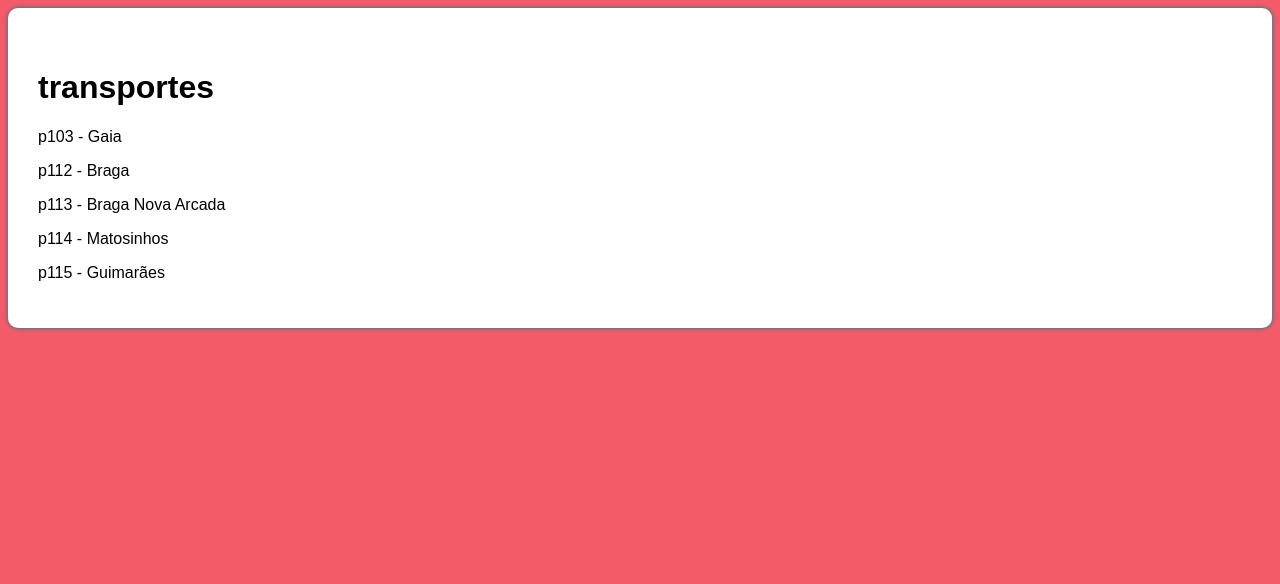
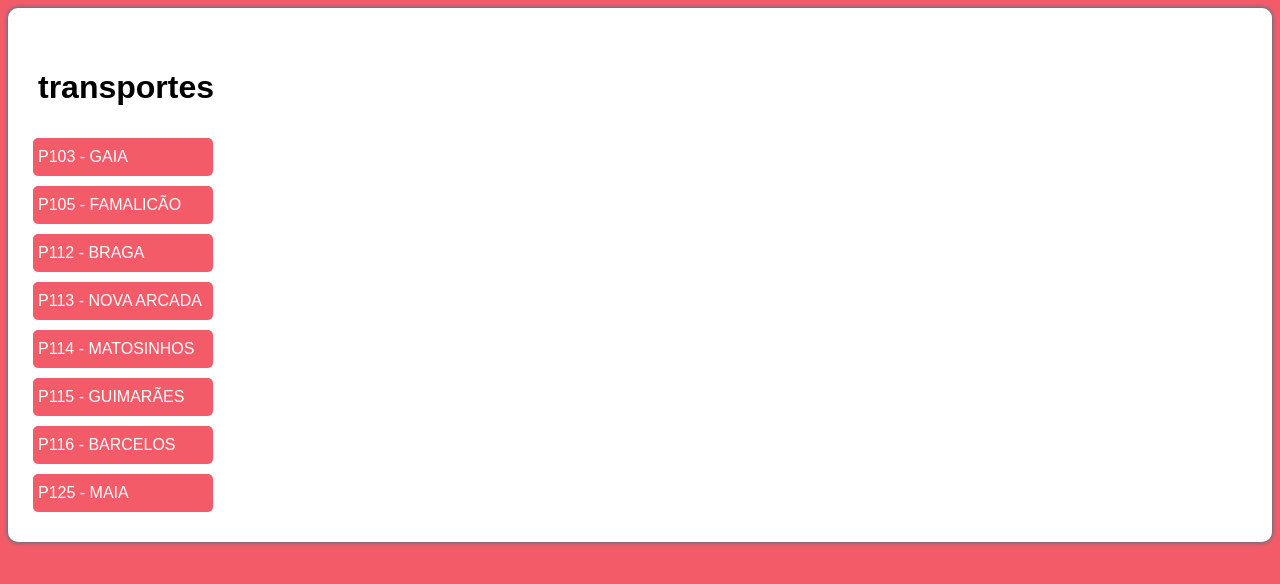
Before and after one commit to dmdiogomendes/mudaLogistica, a Next.js app: page /transportes in a window 1280 px wide. Shown: the top 584 px of the page. Built offline with nearby package versions, Linux system fonts and the light colour scheme.

Commit message:
diferent styles

```diff
--- a/src/pages/loja.scss
+++ b/src/pages/loja.scss
@@ -51,7 +51,6 @@ label{
 
     > button {
       font-family: $fontAsap;
-      cursor: pointer;
       color: #fff;
       font-size: 16px;
       text-transform: uppercase;
@@ -62,7 +61,6 @@ label{
       margin-left: -5px;
       border-radius: 5px;
       background-color: $redFire;
-      transition:(background-color 300ms);
 
       &:hover {
         background-color: darken($redFire, 5%);
--- a/src/pages/transportes.js
+++ b/src/pages/transportes.js
@@ -1,20 +1,45 @@
 import Link from 'next/link'
 import styles from './transportes.scss'
+import { useRouter } from 'next/router';
 import React from 'react'
 
 const transportes = () => {
+
+  const getData = (local) => {
+    alert('Localização ' + local)
+  }
+
   return (
     <div className='transportes_body'>
       <div>
         <div>
           <h1>transportes</h1>
         </div>
-        <div>
-          <p>p103 - Gaia</p>
-          <p>p112 - Braga</p>
-          <p>p113 - Braga Nova Arcada</p>
-          <p>p114 - Matosinhos</p>
-          <p>p115 - Guimarães</p>
+        <div style={{display: 'flex', flexDirection: 'column'}}>
+          <button onClick={() => getData('p103')} className='button_style'>
+            p103 - Gaia
+          </button>
+          <button onClick={() => getData('p105')} className='button_style'>
+            p105 - Famalicão
+          </button>
+          <button onClick={() => getData('p112')} className='button_style'>
+            p112 - Braga
+          </button>
+          <button onClick={() => getData('p113')} className='button_style'>
+            p113 - Nova Arcada
+          </button>
+          <button onClick={() => getData('p114')} className='button_style'>
+            p114 - Matosinhos
+          </button>
+          <button onClick={() => getData('p115')} className='button_style'>
+            p115 - Guimarães
+          </button>
+          <button onClick={() => getData('p116')} className='button_style'>
+            p116 - Barcelos
+          </button>
+          <button onClick={() => getData('p125')} className='button_style'>
+            p125 - Maia
+          </button>
         </div>
       </div>
     </div>
--- a/src/pages/transportes.scss
+++ b/src/pages/transportes.scss
@@ -20,3 +20,20 @@ body {
     transition:(transform 300ms, box-shadow 300ms);
     box-shadow: 0px 0px 5px rgba($greenSeaweed, 2);
 }
+
+.button_style{
+      font-family: $fontAsap;
+      cursor: pointer;
+      color: #fff;
+      font-size: 16px;
+      text-transform: uppercase;
+      width: 180px;
+      border: 0;
+      padding: 10px 0;
+      padding-left: 5px;
+      margin-top: 10px;
+      margin-left: -5px;
+      border-radius: 5px;
+      background-color: $redFire;
+      text-align: left;
+}
--- /dev/null
+++ b/src/pages/transportes_dias.scss
@@ -0,0 +1,20 @@
+$greenSeaweed: rgba(2, 128, 144, 1);
+$blueQueen: rgba(69, 105, 144, 1);
+$redFire: rgba(244, 91, 105, 1);
+
+// Fonts
+$fontAsap: 'Asap', sans-serif;
+
+body {
+    background-color: $redFire;
+    font-family: $fontAsap;
+}
+
+.main_menu_transportes{
+    display: flex;
+}
+
+.single_day{
+    flex-direction: row;
+    padding-right: 10px;
+}
```
Also changed, not shown: src/pages/loja.js (+33 -10 lines), src/pages/transportes_dias.js (added, +28 -0 lines).
